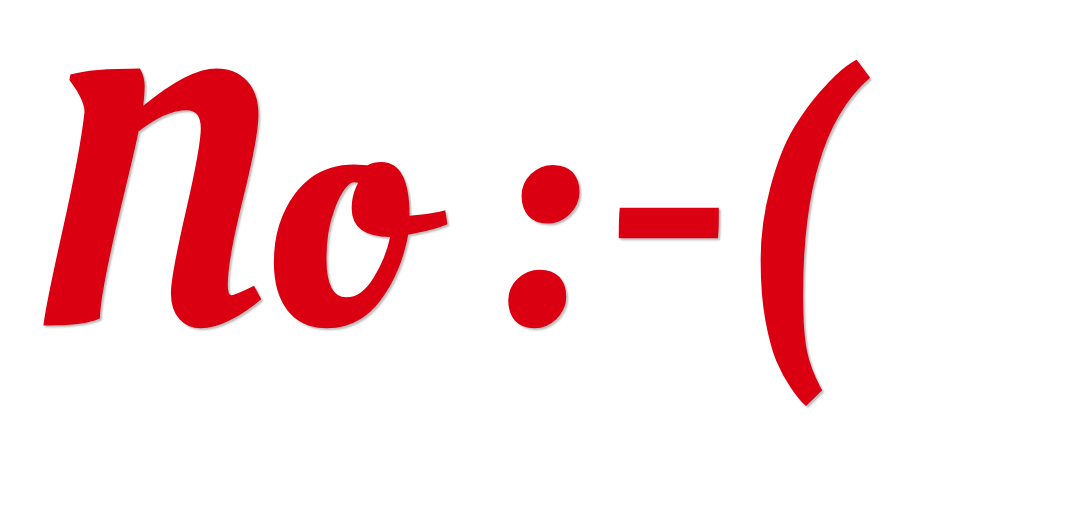
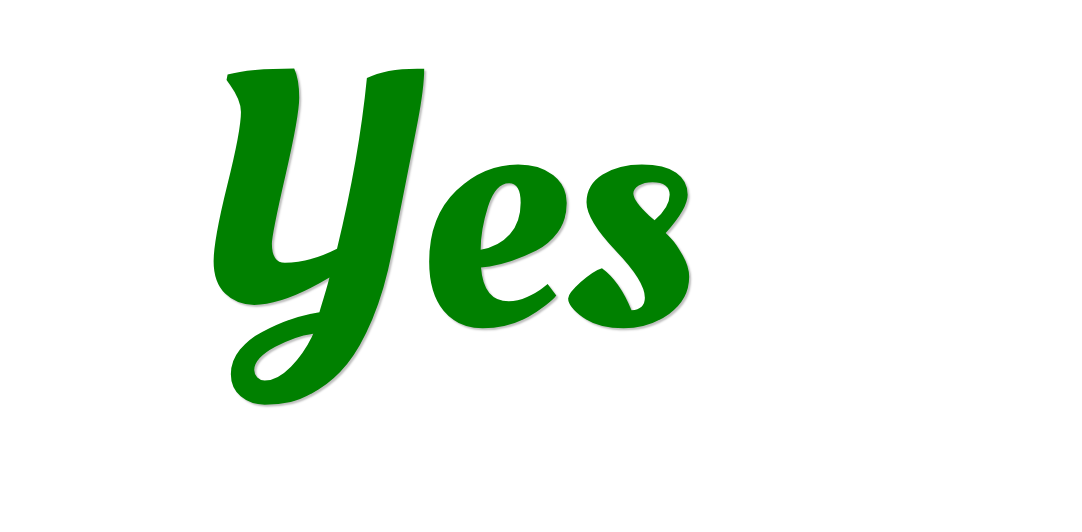
Before and after one commit to nickdunn/isthebackliftworking, a plain HTML site: page index.html in a window 1280 px wide. Shown: the part 189-721 px from the top of the page, without its empty margins (198-1280 px from the left). Drawn offline with Linux system fonts and the light colour scheme.

Commit message:
Update index.html

```diff
--- a/index.html
+++ b/index.html
@@ -60,7 +60,7 @@
     <title>Is The Back Lift Working?</title>
   </head>
   <body>
-    <p class="no">No :-(</p>
+    <p class="yes">Yes</p>
     <a href="http://wearefriday.com" class="logo"><img src="images/logo.png" alt=""></a>
   </body>
 </html>
```
